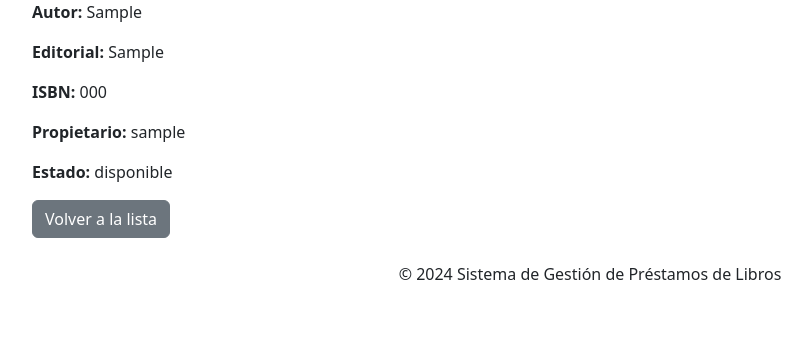
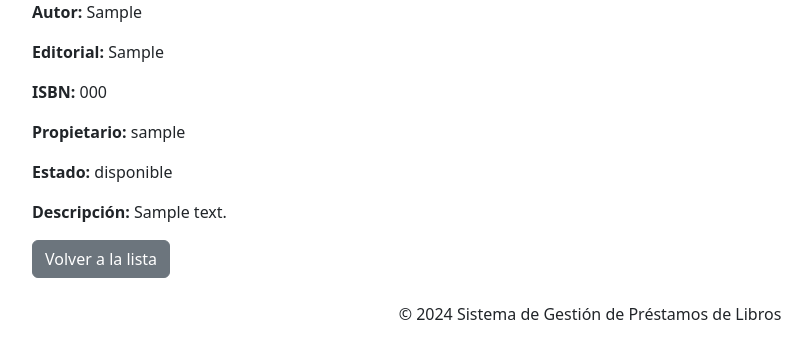
Before and after one commit to mebordone/biblioteca_colectiva_zero, a Django app: page /libros/ver/1/ in a window 1280 px wide. Shown: the part 132-491 px from the top of the page, without its empty margins (50-862 px from the left). Run offline with Django 5.2, Linux system fonts and the light colour scheme; tables that the repository leaves empty hold one stand-in row (values such as "Sample post"); some libraries are stand-ins or nearby versions.

Commit message:
agregada descripcion en el template

```diff
--- a/libro_prestamos/core/templates/libros/libro_detalle.html
+++ b/libro_prestamos/core/templates/libros/libro_detalle.html
@@ -9,6 +9,7 @@
 <p><strong>ISBN:</strong> {{ libro.isbn }}</p>
 <p><strong>Propietario:</strong> {{ libro.propietario }}</p>
 <p><strong>Estado:</strong> {{ libro.estado }}</p>
+<p><strong>Descripción:</strong> {{ libro.descripcion }}</p>
 
 <!-- Opciones para el propietario -->
 {% if request.user == libro.propietario %}
```
